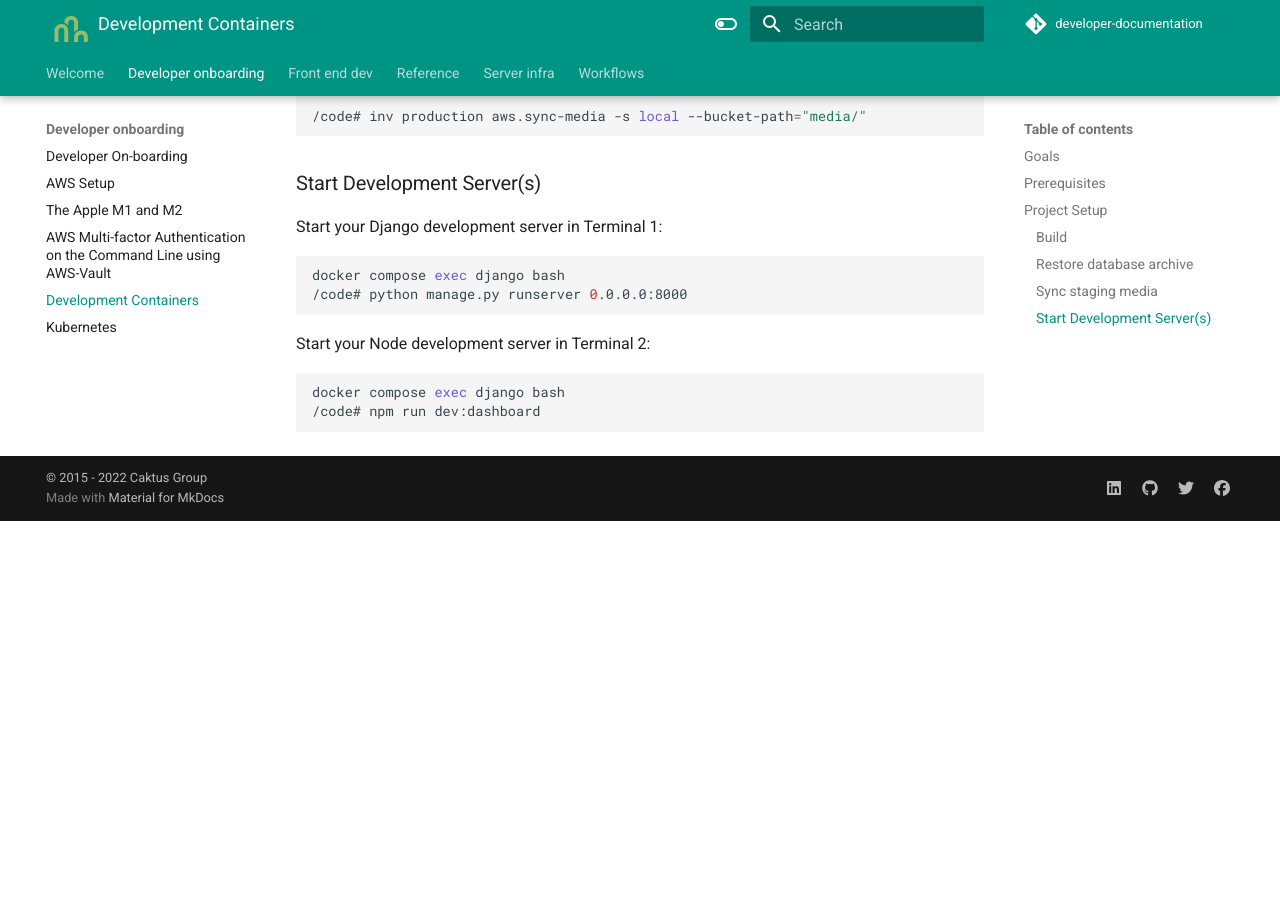
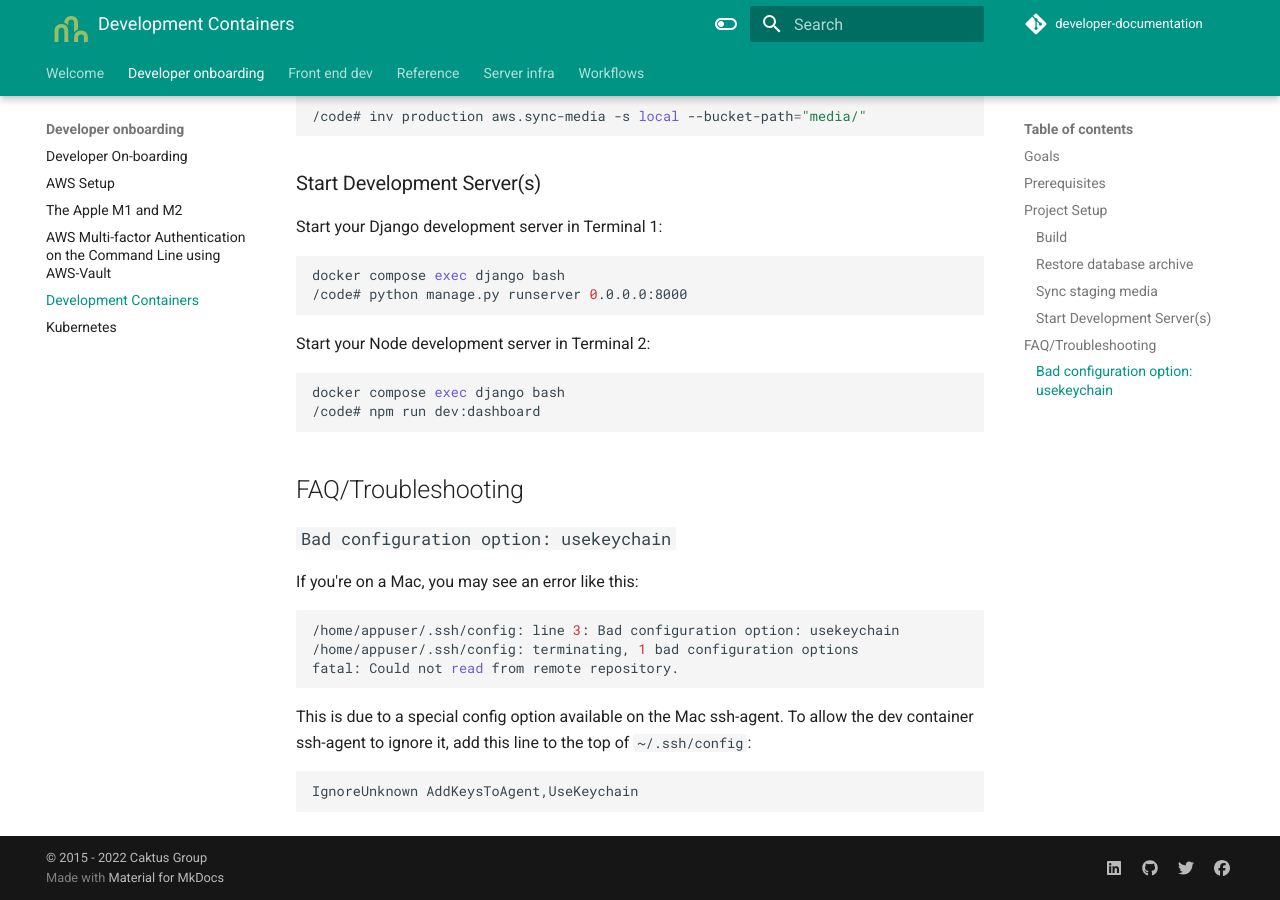
Before and after one commit to caktus/guidebook, an MkDocs documentation site: the page built from docs/developer-onboarding/dev-containers.md, in a window 1280 px wide and 900 px high, scrolled down 1460 px. Built offline with MkDocs 1.6.1 and Material for MkDocs 9.7.7, drawn with Linux system fonts in a browser that asks for light colours; comment, search, counter and statistics services are not loaded; before the commit the page ends 1981 px from its top, so only the background shows below that.

Commit message:
troubleshoot Bad configuration option: usekeychain

````diff
--- a/docs/developer-onboarding/dev-containers.md
+++ b/docs/developer-onboarding/dev-containers.md
@@ -71,3 +71,21 @@
 docker compose exec django bash
 /code# npm run dev:dashboard
 ```
+
+## FAQ/Troubleshooting
+
+### `Bad configuration option: usekeychain`
+
+If you're on a Mac, you may see an error like this:
+
+```sh
+/home/appuser/.ssh/config: line 3: Bad configuration option: usekeychain
+/home/appuser/.ssh/config: terminating, 1 bad configuration options
+fatal: Could not read from remote repository.
+```
+
+This is due to a special config option available on the Mac ssh-agent. To allow the dev container ssh-agent to ignore it, add this line to the top of `~/.ssh/config`:
+
+```config
+IgnoreUnknown AddKeysToAgent,UseKeychain
+```
````
